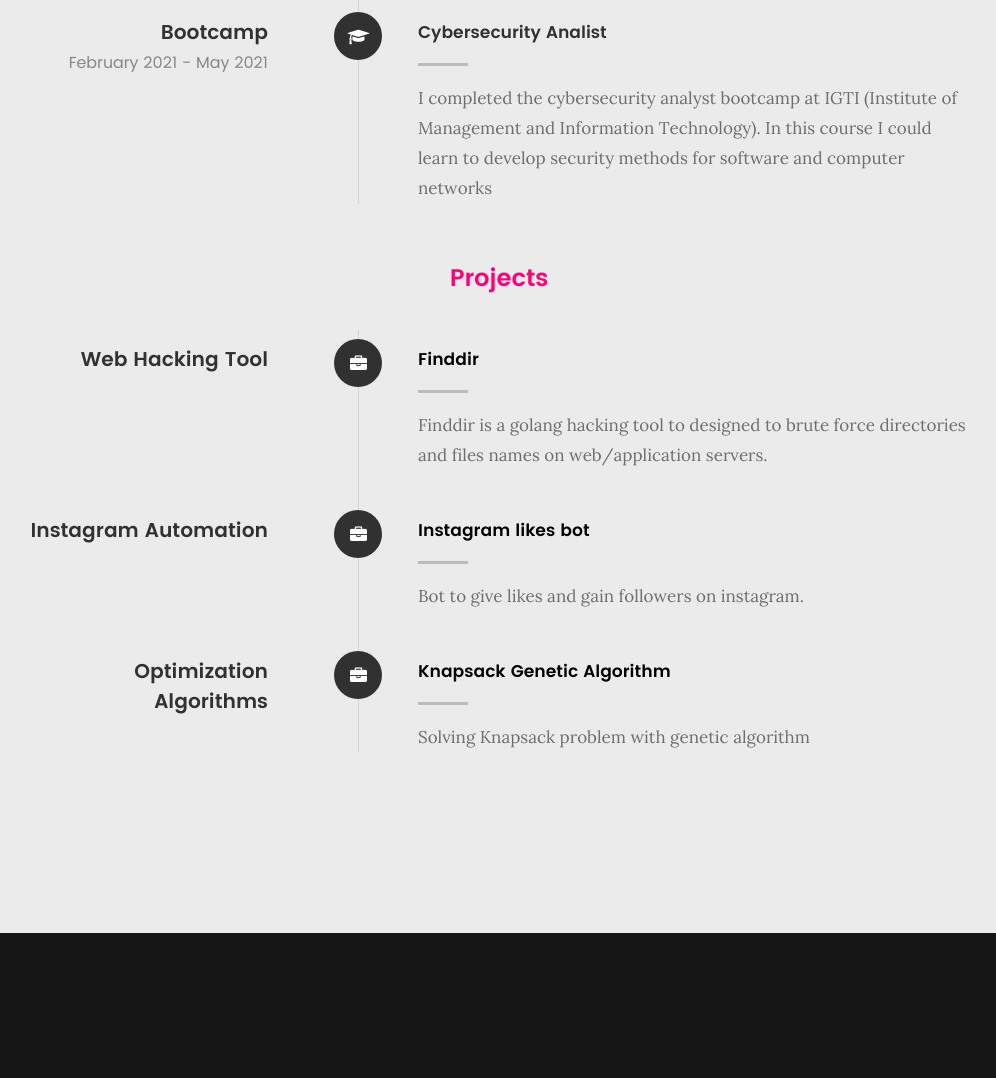
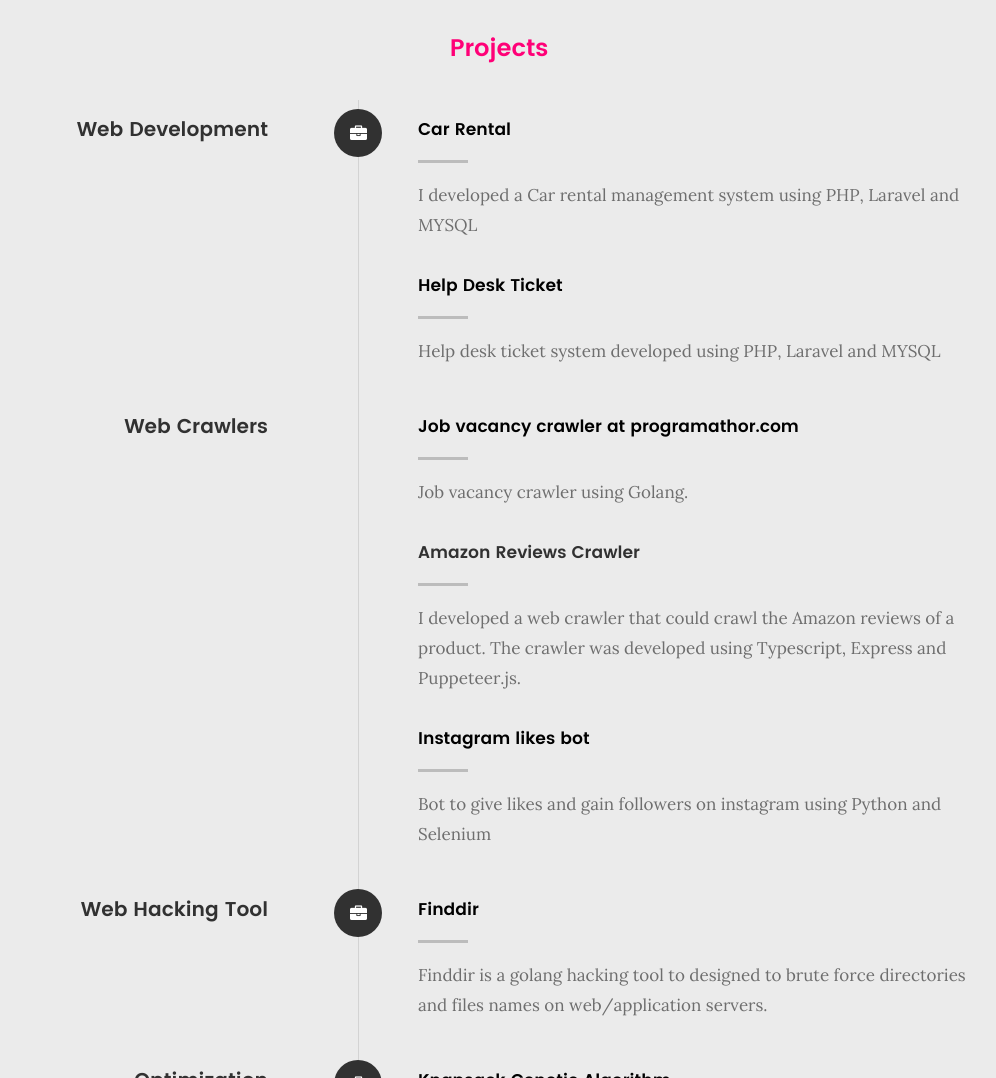
Before and after one commit to gustavors22/gustavors22.github.io, a plain HTML site: page index.html in a window 1280 px wide. Shown: the part 2765-3843 px from the top of the page, without its empty margins (141-1137 px from the left). Before the commit the page ends 3698 px from the top, so only its background shows below. Drawn offline with Linux system fonts and the light colour scheme.

Commit message:
add changes

```diff
--- a/css/main.css
+++ b/css/main.css
@@ -941,13 +941,13 @@ button::-moz-focus-inner, input::-moz-focus-inner {
  */
 .skill-bars {
 	list-style: none;
-	margin: 6rem 0 3rem;
+	margin: 2rem 0 3rem;
 }
 .skill-bars li {
-	height: .6rem;
+	height: .2rem;
 	background: #a1a1a1;
 	width: 100%;
-	margin-bottom: 6rem;
+	margin-bottom: 3rem;
 	padding: 0;
 	position: relative;
 }
--- a/index.html
+++ b/index.html
@@ -20,6 +20,7 @@
    <link rel="stylesheet" href="css/base.css">
    <link rel="stylesheet" href="css/main.css">
    <link rel="stylesheet" href="css/vendor.css">
+
 
    <!-- script
    ================================================== -->
@@ -130,7 +131,7 @@
    			<h3>Skills</h3>
    			<p>I can develop software using Golang, Python, Javascript, PHP, C and C++.</p>
 
-				<ul class="skill-bars">
+				<ul class="list-group">
 				   <li>
 				   	<strong>Golang</strong>
 				   </li>
@@ -138,13 +139,13 @@
 				   	<strong>Javascript</strong>
 				   </li>
 				   <li>
+					<strong>Typescript</strong>
+				   </li>
+				   <li>
 				   	<strong>Python</strong>
 				   </li>
 				   <li>
 				   	<strong>PHP</strong>
-				   </li>
-				   <li>
-					<strong>C/C++</strong>
 				   </li>
 				   <li>
 				   	<strong>SQL</strong>
@@ -260,13 +261,43 @@
 					</div>
 
 					<div class="timeline-header">
-	   					<h3>Web Hacking Tool</h3>
+						<h3>Web Development</h3>
 
 					</div>
 
 					<div class="timeline-content">
-	   					<h4><a href="https://net-watch-sec.github.io/finddir/">Finddir</a></h4>
-	   					<p>Finddir is a golang hacking tool to designed to brute force directories and files names on web/application servers.</p>
+						<h4><a href="https://github.com/gustavors22/CarRental">Car Rental</a></h4>
+						<p>I developed a Car rental management system using PHP, Laravel and MYSQL</p>
+					</div>
+
+					<div class="timeline-content">
+						<h4><a href="https://github.com/gustavors22/help-desk-ticket">Help Desk Ticket</a></h4>
+						<p>Help desk ticket system developed using PHP, Laravel and MYSQL</p>
+					</div>
+
+				</div> <!-- /timeline-block -->
+
+				<div class="timeline-block">
+					<div class="timeline-header">
+						 <h3>Web Crawlers</h3>
+					</div>
+
+					 <div class="timeline-content">
+						 <h4><a href="https://github.com/gustavors22/vagas-scraping">Job vacancy crawler at programathor.com</a></h4>
+						 <p>Job vacancy crawler using Golang.</p>
+					 </div>
+
+					 <div class="timeline-content">
+						<h4 href="https://github.com/gustavors22/amazon-reviews-crawler">Amazon Reviews Crawler</h4>
+						<p>
+							I developed a web crawler that could crawl the Amazon reviews of a product.
+							The crawler was developed using Typescript, Express and Puppeteer.js.
+						</p>
+					</div>
+
+	   				<div class="timeline-content">
+	   					<h4><a href="https://github.com/gustavors22/automatic-like-bot">Instagram likes bot</a></h4>
+	   					<p>Bot to give likes and gain followers on instagram using Python and Selenium</p>
 	   				</div>
 
 	   			</div> <!-- /timeline-block -->
@@ -278,12 +309,13 @@
 	   				</div>
 
 	   				<div class="timeline-header">
-	   					<h3>Instagram Automation</h3>
+	   					<h3>Web Hacking Tool</h3>
+
 	   				</div>
 
 	   				<div class="timeline-content">
-	   					<h4><a href="https://github.com/gustavors22/automatic-like-bot">Instagram likes bot</a></h4>
-	   					<p>Bot to give likes and gain followers on instagram.</p>
+	   					<h4><a href="https://net-watch-sec.github.io/finddir/">Finddir</a></h4>
+	   					<p>Finddir is a golang hacking tool to designed to brute force directories and files names on web/application servers.</p>
 	   				</div>
 
 	   			</div> <!-- /timeline-block -->
```
Lines whose indentation alone changed are shown as unchanged.
